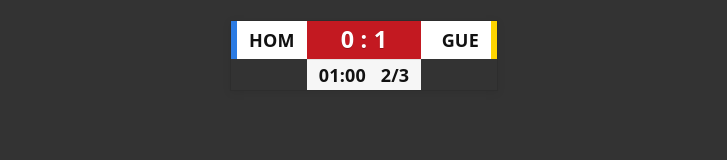
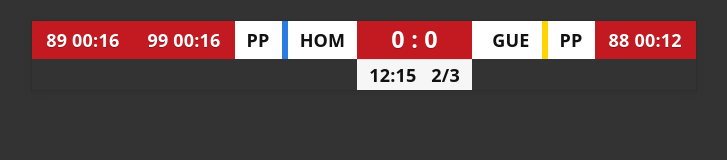
Before and after one commit to christoph-ernst/iCast-receive, a plain HTML site: page index.html in a window 1280 px wide. Shown: the whole page, without its empty margins (276-1003 px from the left). Drawn offline with Linux system fonts and the light colour scheme.

Commit message:
add penalty field for guest and home team

```diff
--- a/index.css
+++ b/index.css
@@ -14,6 +14,7 @@ body {
   --away-accent: #ffd400;   /* right yellow stripe */
   --score-bg:   #c31921;    /* red center background */
   --bg:         #ffffff;    /* white tiles */
+  --pp-bg:      #c31921;
   --text:       #111;
   --score-text: #fff;
   --radius:     0px;
@@ -25,7 +26,7 @@ body {
 
 .scoreboard{
   display: inline-grid;
-  grid-template-columns: 1fr auto 1fr;   /* home | score | guest */
+  grid-template-columns: auto auto auto 1fr auto 1fr auto auto auto;   /* home | score | guest */
   grid-template-rows: var(--tile-h) auto;/* first row | second row */
   border-radius: var(--radius);
   overflow: hidden;
@@ -35,6 +36,19 @@ body {
   letter-spacing: .2px;
   color: var(--text);
 }
+
+/* Fix each tile to a column in the 9-col grid */
+.pp-left-2 { grid-column: 1; }
+.pp-left-1 { grid-column: 2; }
+.pp-left-tag { grid-column: 3; }
+
+.home  { grid-column: 4; }
+.score { grid-column: 5; }
+.away  { grid-column: 6; }
+
+.pp-right-tag { grid-column: 7; }
+.pp-right-1   { grid-column: 8; }
+.pp-right-2   { grid-column: 9; }
 
 .cell{
   display: grid;
@@ -69,7 +83,7 @@ body {
 /* Second row spans all columns */
 .meta{
   /* grid-column: 1 / -1; */
-  grid-column: 2 / 3;
+  grid-column: 5 / 6;
   background: #f6f6f6;
   font-weight: 700;
   padding: 6px var(--pad-x);
@@ -77,8 +91,43 @@ body {
 }
 
 
+.pp-left-tag,
+.pp-right-tag{
+  background: var(--bg);
+  font-weight: 700;
+  padding: 0 var(--pad-x);
+}
+
+/* --- NEW: PowerPlay tiles --- */
+.pp-left-1,
+.pp-left-2,
+.pp-right-1,
+.pp-right-2{
+  background: var(--pp-bg);
+  color: #fff;
+  font-weight: 800;
+  padding: 0 calc(var(--pad-x) + 2px);
+  text-shadow: 0 1px 0 rgba(0,0,0,.25);
+}
 
 
+/* Hidden by default */
+.pp-left-1,.pp-left-2,.pp-left-tag,
+.pp-right-1,.pp-right-2,.pp-right-tag{ display:none; }
+
+
+/* Show individually */
+.scoreboard.has-pp-left1  .pp-left-1  { display:grid; }
+.scoreboard.has-pp-left2  .pp-left-2  { display:grid; }
+.scoreboard.has-pp-right1 .pp-right-1 { display:grid; }
+.scoreboard.has-pp-right2 .pp-right-2 { display:grid; }
+
+/* Tags show if any PP on that side is active */
+.scoreboard.has-pp-left1  .pp-left-tag,
+.scoreboard.has-pp-left2  .pp-left-tag{ display:grid; }
+
+.scoreboard.has-pp-right1 .pp-right-tag,
+.scoreboard.has-pp-right2 .pp-right-tag{ display:grid; }
 
 
 /* Optional: compact variation */
--- a/index.html
+++ b/index.html
@@ -11,10 +11,23 @@
 
 
     <div class="scoreboard">
+
+    <!-- LEFT side: L2 | L1 | L tag -->
+        <div class="cell pp-left-2"><span id="pp_left_clock2">0:27</span></div>
+        <div class="cell pp-left-1"><span id="pp_left_clock1">0:13</span></div>
+        <div class="cell pp-left-tag">PP</div>
+    <!-- Main -->
         <div class="cell home"><span id="home_team_name">HOM</span></div>
         <div class="cell score"><span id="score">0</span></div>
-        <div class="cell away"><span id="guest_team_name">GUE</span></div>
-        <div class="cell meta"><span id="time_period">18:21</span></div>
+        <div class="cell away"><span id="guest_team_name">G.E</span></div>
+    <!-- RIGHT side: R tag | R1 | R2 -->
+        <div class="cell pp-right-tag">PP</div>
+        <div class="cell pp-right-1"><span id="pp_right_clock1">0:34</span></div>
+        <div class="cell pp-right-2"><span id="pp_right_clock2">0:18</span></div>
+    <!-- Second row -->
+        <div class="cell meta">
+            <span id="time_period">18:21</span>
+        </div>
     </div>
 </body>
 </html>
--- a/index.js
+++ b/index.js
@@ -1,27 +1,58 @@
-const getMatchfacts = () => {
-    return fetch("match-facts.json").then(response => {
-        return response.json();
-    });
-};
+// index.js (replace everything with this)
 
-const updateMatchfacts = (matchfacts) => {
-    document.getElementById("time_period").textContent = matchfacts.time_period;
-    document.getElementById("score").textContent = matchfacts.score;
-//    document.getElementById("score_guest").textContent = matchfacts.score_guest;
-    document.getElementById("period").textContent = matchfacts.period;
-    document.getElementById("home_team_name").textContent = matchfacts.home_team_name;
-    document.getElementById("guest_team_name").textContent = matchfacts.guest_team_name;
-    document.getElementById("time_type").textContent = matchfacts.time_type;
-};
+const POLL_MS = 100; // adjust if you like
 
-// Fetch and update the match facts every second.
+function getMatchfacts() {
+  // cache-bust so we always get the latest file
+  return fetch(`match-facts.json?_=${Date.now()}`).then(r => r.json());
+}
+
+function setText(id, value) {
+  const el = document.getElementById(id);
+  if (el) el.textContent = value ?? "";
+}
+
+function updateCoreFields(mf) {
+  setText("time_period", mf.time_period);
+  setText("score", mf.score);
+  setText("period", mf.period);
+  setText("home_team_name", mf.home_team_name);
+  setText("guest_team_name", mf.guest_team_name);
+  setText("time_type", mf.time_type);
+}
+
+function updatePowerPlays(mf) {
+  const board = document.querySelector(".scoreboard");
+
+  // LEFT (guest)
+  const left1Active = !!mf.guest_penalty_1;
+  const left2Active = !!mf.guest_penalty_2;
+
+  // RIGHT (home)
+  const right1Active = !!mf.home_penalty_1;
+  const right2Active = !!mf.home_penalty_2;
+
+  // Text
+  setText("pp_left_clock1", mf.guest_penalty_1 || "");
+  setText("pp_left_clock2", mf.guest_penalty_2 || "");
+  setText("pp_right_clock1", mf.home_penalty_1 || "");
+  setText("pp_right_clock2", mf.home_penalty_2 || "");
+
+  // Classes to show/hide PP tiles via your CSS
+  board.classList.toggle("has-pp-left1", left1Active);
+  board.classList.toggle("has-pp-left2", left2Active);
+  board.classList.toggle("has-pp-right1", right1Active);
+  board.classList.toggle("has-pp-right2", right2Active);
+}
+
+function updateMatchfacts(mf) {
+  updateCoreFields(mf);
+  updatePowerPlays(mf);
+}
+
+// Poll and update UI
 setInterval(() => {
-    getMatchfacts()
-        .then(updateMatchfacts)
-        .catch(error => console.error("Could not fetch or update match facts:", error));
-        console.log(time)
-        console.log(score)
-//        console.log(score_guest)
-        console.log(period)
-        console.log(home_penalty_1)
-}, 100); // 1000 milliseconds = 1 second
+  getMatchfacts()
+    .then(updateMatchfacts)
+    .catch(err => console.error("Could not fetch or update match facts:", err));
+}, POLL_MS);
--- a/match-facts.json
+++ b/match-facts.json
@@ -1,15 +1,15 @@
 {
-    "time": "01:00",
-    "score_home": "0",
-    "score_guest": "1",
-    "score": "0\u00a0:\u00a01",
-    "period": "2",
-    "time_period": "01:00\u00a0\u00a0\u00a02/3",
-    "home_penalty_1": "",
-    "home_penalty_2": "",
-    "guest_penalty_1": "",
-    "guest_penalty_2": "",
-    "home_team_name": "HOM",
-    "guest_team_name": "GUE",
-    "time_type": "INTERMISSION"
+"time":"12:15",
+"score_home":"0",
+"score_guest":"0",
+"score":"0 : 0",
+"period":"2",
+"time_period":"12:15   2/3",
+"home_penalty_1":"88 00:12",
+"home_penalty_2":"",
+"guest_penalty_1":"99 00:16",
+"guest_penalty_2":"89 00:16",
+"home_team_name":"HOM",
+"guest_team_name":"GUE",
+"time_type":"GAME TIME"
 }
```
Also changed, not shown: 1 other file.
